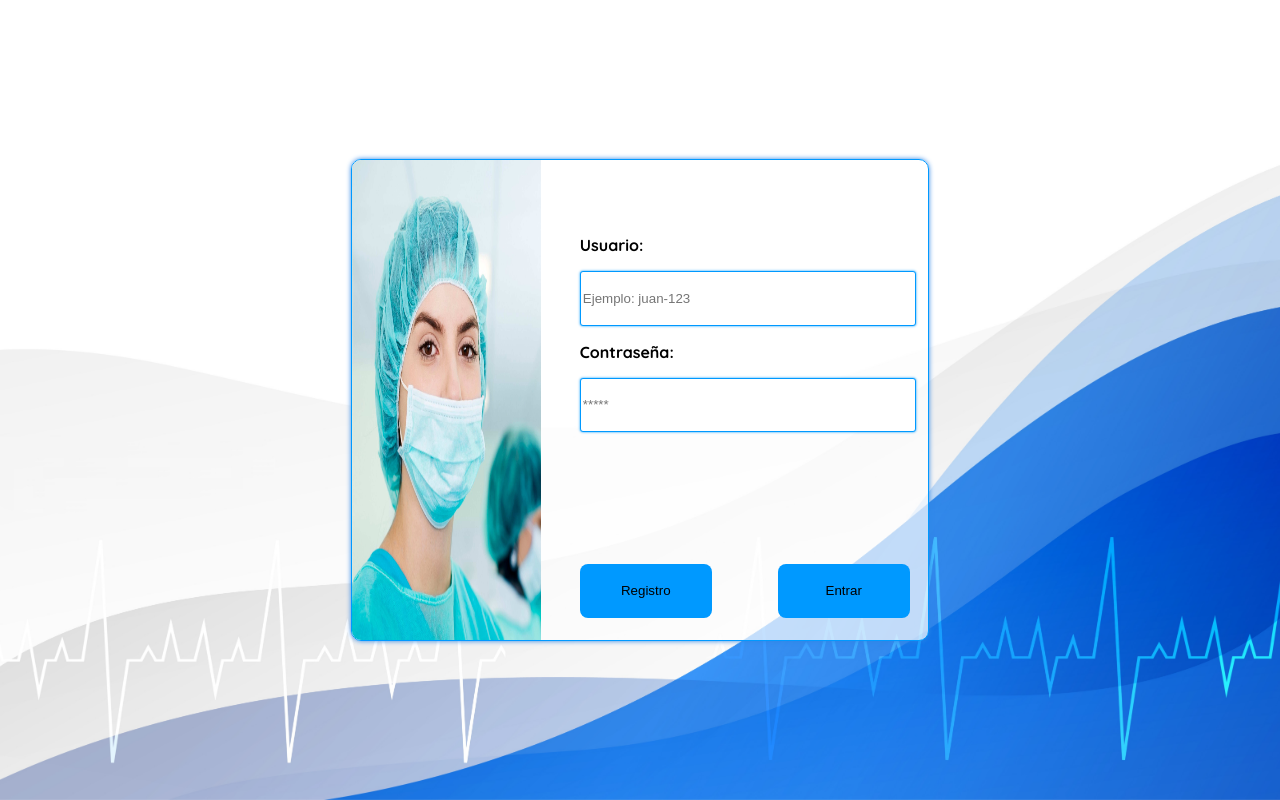
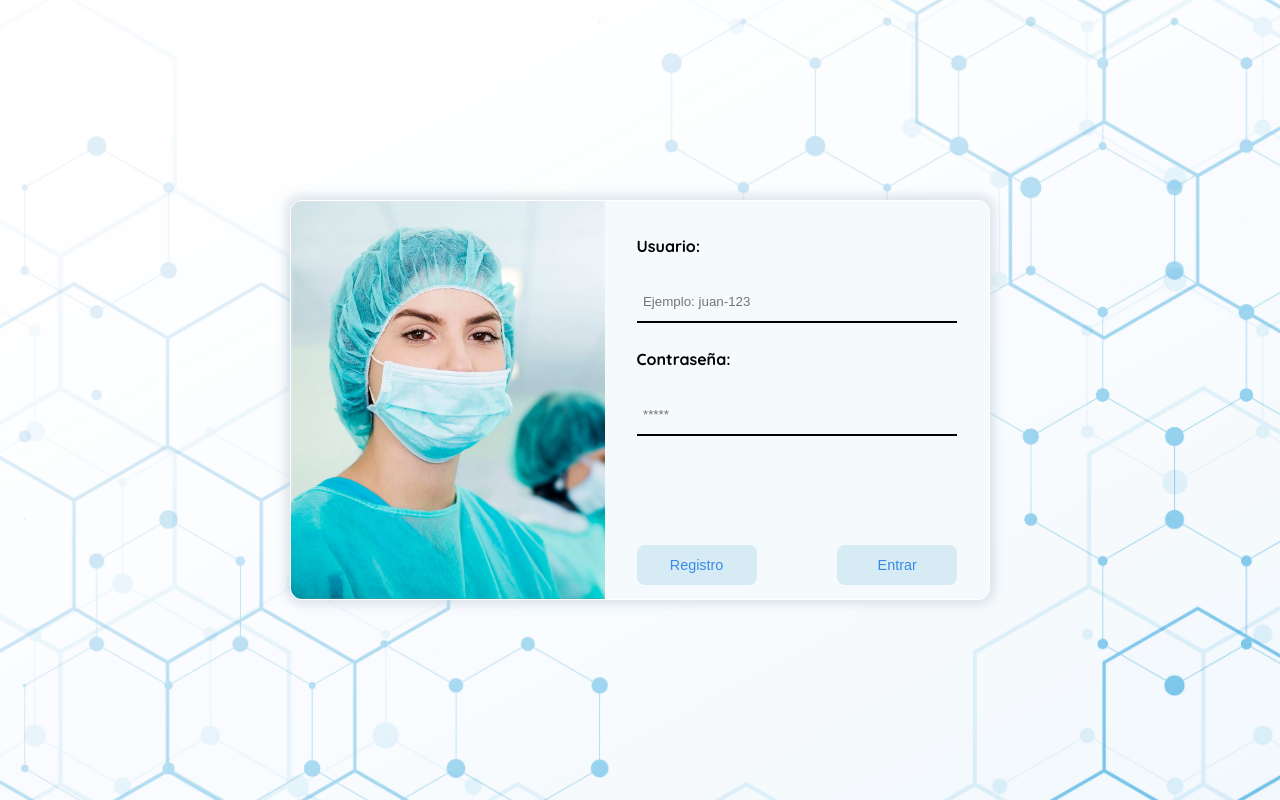
Before and after one commit to miller-vrg/proyecto-de-ing-de-software, a PHP site: page / in a window 1280 px wide. Run offline with PHP 8.4, Linux system fonts and the light colour scheme.

Commit message:
Actualización visual del lado del usuario

```diff
--- a/Citas-expres/css/style.css
+++ b/Citas-expres/css/style.css
@@ -1,152 +1,115 @@
 
 :root{
-    --color-primary: #0099ff;
-    --color-card: rgba(255,255,255,0.7);
+    --fondo:#F5FAFD;
+    --border_light:#FFF;
+    --border_dark:#000;
+    --shadow_dark:rgba(192,207,217,.5);
+    --color_elemet_light:#378AE7;
+    --color_elemet_dark:#D6EBF4;
+    --color_font_light:#fff;
 }
+
+*{
+    margin: 0;
+    padding: 0;
+    box-sizing: border-box;
+    overflow: hidden;
+}
+
 body{
     font-family: 'Quicksand', sans-serif;
     width:100%;
     height:100vh;
-    margin:0 auto;
     background-size: cover;
-    background-repeat: no-repeat;
-    background-image: url(../img/fondo-2.jpg);
-    background-position: 50% 50%;
+    background-image: url(../img/fondo.jpg);
+    display: grid;
+    place-items: center;
 }
 
+.object-fit{object-fit: cover;}
 
 .container{
-    margin:0;
-    width:100%;
-    height:100vh;
-    display: grid;
-    place-items: center;
-    overflow: hidden;
+    width: 700px;
+    height: 400px;
+    display: flex;
+    border: 1px solid var(--border_light);
+    background-color: var(--fondo);
+    border-radius: 12px;
+    box-shadow: 0 0px 10px 5px var(--shadow_dark);
 }
 
-.card{
-    margin:0;
-    width:80%;
-    height:30%;
-    display:flex;
-    flex-direction: row;
-    border-radius: 10px;
-    background: var(--color-card);
-    border: 1px solid var(--color-primary);
-    box-shadow: 0 0px 5px #2E85E6;
-    overflow: hidden;
-}
-
-.img{
-    margin:0;
-    width:40%;
-    height:70vh;
-
-}
-
-div img{
-    width: 100%;
-    height:50%;
-    overflow: hidden;
-
+img{
+    flex:0 2 auto;
+    height:100%;
 }
 
 .datos{
-    margin:0;
-    width:70%;
+    padding:5% 2% 2%;
+    flex:1 2 auto;
     height:100%;
     display: flex;
     flex-direction: column;
-    justify-content: space-between;
+    justify-content: center;
     align-items: center;
-    overflow: hidden;
 }
 
-.texto{
-    margin:0;
-    margin-top:15%;
+.form-login{
     width:90%;
-    height:80%;
+    height:200px;
+    display: flex;
+    flex-direction: column;
+    justify-content: space-between;
 }
 
-.p1{
+.form-login p{
     font-size: 16px;
     font-weight: bold;
 }
 
 input{
+    padding: 0 2%;
     width:100%;
-    height:15%;
-    border-radius: 3px;
-    border:1px solid var(--color-primary);
-    box-shadow: 0px 0px 2.5px 0 var(--color-primary);
+    height:40px;
+    border: none;
+    border-bottom:2px solid var(--border_dark);
+    background-color: var(--fondo);
 }
 
 .botones{
+    flex: 2 2 auto;
     width:90%;
-    height:20%;
     display:flex;
-    flex-direction: row;
     justify-content: space-between;
-    overflow: hidden;
+    align-items: flex-end;
+    overflow: visible;
 }
 
-.btn-registro{
-    margin:0;
-    width:40%;
-    height:75%;
-    display:flex;
-    justify-content: center;
-    align-items:center;
+.btn{
+    width:120px;
+    height:40px;
+    text-align: center;
+    font-size: .9rem;
     border:none;
     border-radius: 8px;
-    background:var(--color-primary);
+    color: var(--color_elemet_light);
+    background-color: var(--color_elemet_dark);
+    transition: 0.25s;
 }
 
-.btn-registro:hover{
-    border:1px solid var(--color-primary);
-    background:#ffffff;
-    color:var(--color-primary);
+.btn:hover{
+    border:1px solid var(--border_light);
+    background-color:var(--color_elemet_light);
+    box-shadow: 0 0px 10px 5px var(--shadow_dark);
+    color:var(--color_font_light);
     font-weight: bold;
+    transform: scale(1.1);
 }
 
-@media (min-width: 640px){
+@media (max-width: 640px){
 
-    .card{
-        width:80%;
-        height:90%;
-        border-radius: 10px;
-        border: 1px solid var(--color-primary);
-        overflow: hidden;
+    .container{
+        width:90%;
+        height: 350px;
     }
-    .datos{
-        justify-content:space-around;
-    }
-    .texto{
-        height:70%;
-    }
-    .botones{
-        height:15%;
-    }
-
-    .btn-registro{
-        align-content:center;
-    }
-    div img{
-        width: 90%;
-        height:90vh;
-    }
-
+    .container img{display: none;}
 }
-
-@media (min-width: 1200px){
-
-    .card{
-        width:45%;
-        height:60%;
-    }
-    div img{
-        width: 90%;
-        height:70vh;
-    }
-}
--- a/Citas-expres/index.php
+++ b/Citas-expres/index.php
@@ -15,22 +15,19 @@ $_SESSION['tipo'] = null;
 <link href="https://fonts.googleapis.com/css2?family=Quicksand:wght@300;500;700&display=swap" rel="stylesheet">
 <link rel="stylesheet" href="./css/style.css">
 </head>
-<body>
-    <section class="container">
-        <div class="card">
-            <div class="img">
-                <img src="./img/login.png" alt="enfermera">
-            </div>
+<body class="object-fit">
+    <section class="container object-fit">
+        <img src="./img/login.png" alt="enfermera">
             <form action="./function/checkPassword.php" method="post" class="datos">
-                    <div class="texto">
-                        <p class="p1">Usuario:</p>
+                    <div class="form-login">
+                        <p>Usuario:</p>
                         <input class="campos" name="user" type="text" placeholder="Ejemplo: juan-123" minlength="5" maxlength="10" required>
-                        <p class="p1">Contraseña:</p>
+                        <p>Contraseña:</p>
                         <input class="campos" name="password" type="password" placeholder="*****" minlength="8" maxlength="16" required>
                     </div>
                     <div class="botones">
-                        <button  type="button" class="btn-registro" onclick= "location = './page/registrar-usuario.html'"><p>Registro</p></button>
-                        <button type="submit" class="btn-registro"><p>Entrar</p></button>
+                        <button  type="button" class="btn registro" onclick= "location = './page/registrar-usuario.html'"><p>Registro</p></button>
+                        <button type="submit" class="btn login"><p>Entrar</p></button>
                     </div>
             </form>
         </div>
```
Also changed, not shown: Citas-expres/css/style-home-usuario.css (+153 -259 lines), Citas-expres/css/style-registros.css (+42 -7 lines), Citas-expres/page/home-usuario.php (+36 -28 lines), Citas-expres/page/registros.php (+12 -0 lines).
